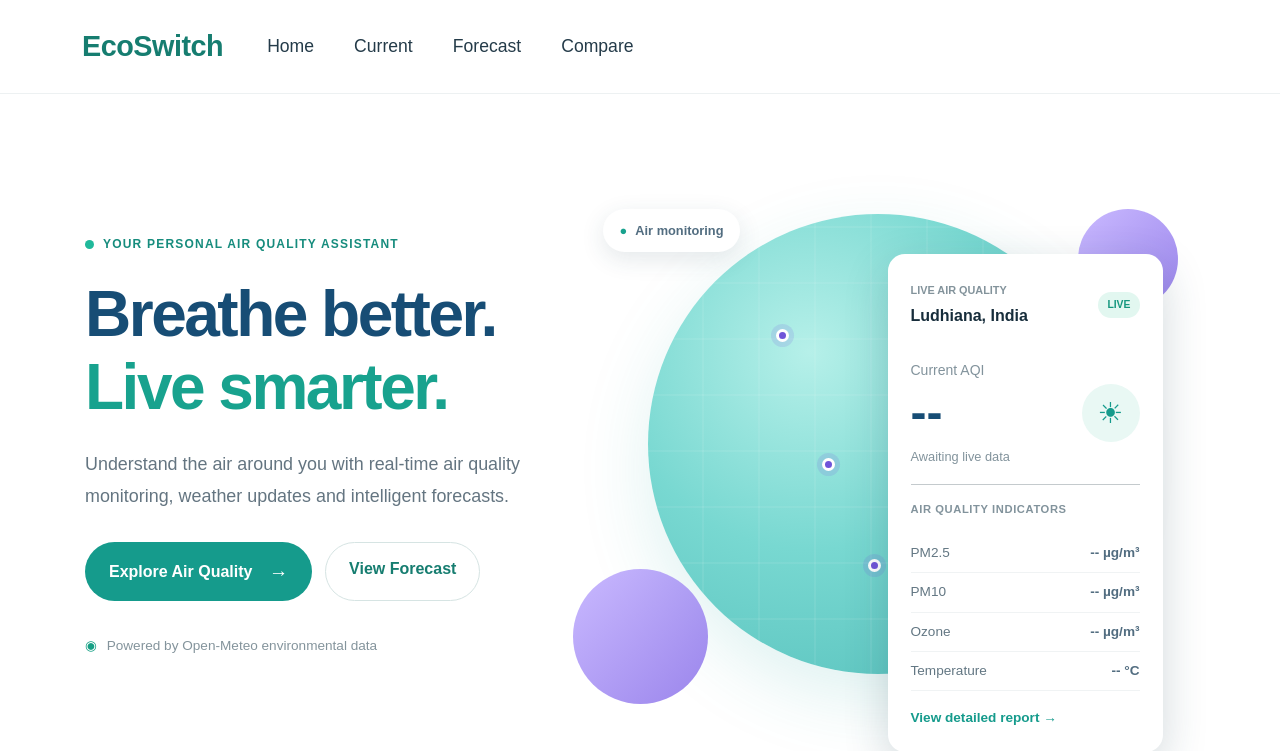
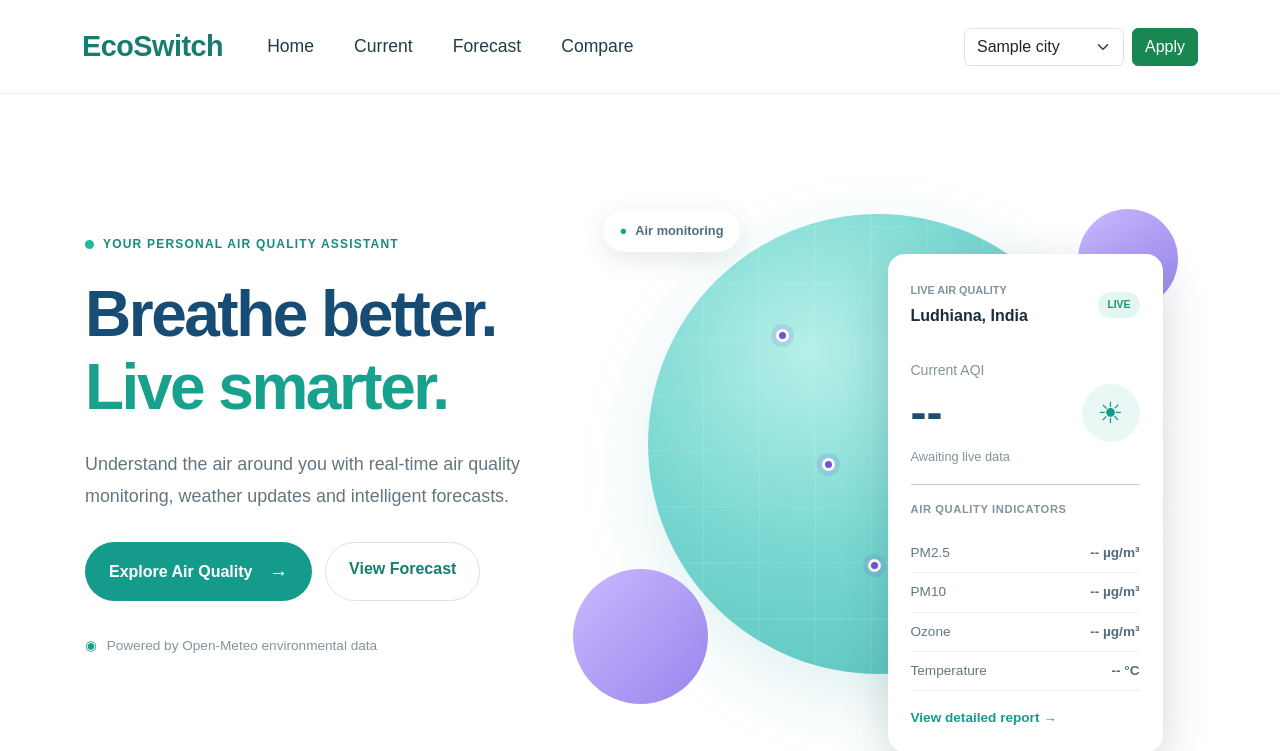
Before and after one commit to Samarthh2601/AirPulse, a FastAPI app: template templates/home.html in a window 1280 px wide. Shown: the top 751 px of the page. Run offline with FastAPI, Linux system fonts and the light colour scheme; the template is opened without the code that fills it: most values are stand-ins (such as "Sample title", 1, 10 or a date in 2020).

Commit message:
added dynamic selection

```diff
--- a/main.py
+++ b/main.py
@@ -1,7 +1,8 @@
-from fastapi import FastAPI, Request
+from fastapi import FastAPI, Request, Form
 from fastapi.templating import Jinja2Templates
 from fastapi.staticfiles import StaticFiles
-from services import get_current_json, get_preds_df, get_aqi_category, create_forecast_graph
+from fastapi.responses import RedirectResponse
+from services import get_current_json, get_preds_df, get_aqi_category, create_forecast_graph, get_coords, get_aqi_color, CITIES
 import plotly.io as pio
 
 
@@ -16,42 +17,72 @@ app.mount(
 )
 
 
+def get_template_context(request: Request, context=None):
+
+    city = request.cookies.get("selected_city", CITIES[0])
+
+    if city not in CITIES:
+        city = CITIES[0]
+
+    return {
+        "request": request,
+        "cities": CITIES,
+        "selected_city": city,
+        **(context or {})
+    }
+
+
 @app.get("/")
 def home(request: Request):
     return templates.TemplateResponse(
         request=request,
         name="home.html",
-        context={
-            "city": "Ludhiana"
-        }
+        context=get_template_context(request, {})
     )
 
 
 
 @app.get("/current")
 def current(request: Request):
+    city = request.cookies.get(
+        "selected_city",
+        "Ludhiana"
+    )
 
-    air_quality_data, weather_data = get_current_json(30.9, 75.85)
+    lat, lng = get_coords(city)
+
+    air_quality_data, weather_data = get_current_json(lat, lng)
+
     current_aqi = int(air_quality_data["us_aqi"])
+    aqi_color = get_aqi_color(current_aqi)
+
     aqi_category = get_aqi_category(current_aqi)
 
 
     return templates.TemplateResponse(
         request=request,
         name="current.html",
-        context={
-            "city": "Kolkata",
+        context=get_template_context(request, {
+            "city": city,
             "air": air_quality_data,
             "weather": weather_data,
             "current_aqi": current_aqi,
             "aqi_category": aqi_category,
-        }
+            "aqi_color": aqi_color,
+        })
     )
 
 @app.get("/forecast")
 async def forecast(request: Request):
 
-    df = get_preds_df(22.5675, 88.3700)
+    city = request.cookies.get(
+            "selected_city",
+            "Ludhiana"
+        )
+
+    lat, lng = get_coords(city)
+
+    df = get_preds_df(lat, lng)
 
     # Create graph
     fig = create_forecast_graph(df)
@@ -74,8 +105,32 @@ async def forecast(request: Request):
     return templates.TemplateResponse(
         request=request,
         name="forecast.html",
-        context={
+        context=get_template_context(request, {
             "graph_html": graph_html,
             "weather_summary": weather_summary
-        }
+        })
     )
+
+@app.post("/set-city")
+async def set_city(
+    request: Request,
+    city: str = Form(...),
+    next: str = Form("/")
+):
+    if city not in CITIES:
+        city = CITIES[0]
+
+    response = RedirectResponse(
+        url=next if next.startswith("/") and not next.startswith("//") else "/",
+        status_code=303
+    )
+
+    response.set_cookie(
+        key="selected_city",
+        value=city,
+        max_age=60 * 60 * 24 * 30,
+        httponly=True,
+        samesite="lax"
+    )
+
+    return response
--- a/services/__init__.py
+++ b/services/__init__.py
@@ -1,2 +1,3 @@
 from .forecast_graph import create_forecast_graph
-from .get_predictions import get_aqi_category, get_current_json, get_preds_df
+from .api_handler import get_aqi_category, get_current_json, get_preds_df, get_aqi_color
+from .cities import get_data, get_coords, CITIES
--- a/static/css/style.css
+++ b/static/css/style.css
@@ -835,6 +835,7 @@ a {
 .aqi-circle-container {
     text-align: center;
     flex: 0 0 42%;
+    color: var(--aqi-color);
 }
 
 .aqi-circle {
@@ -848,6 +849,18 @@ a {
     justify-content: center;
     flex-direction: column;
     margin: auto;
+
+
+    border: 13px solid var(--aqi-color);
+
+    box-shadow:
+        0 0 0 9px color-mix(
+            in srgb,
+            var(--aqi-color) 15%,
+            transparent
+        );
+
+
 }
 
 .aqi-circle span {
--- a/templates/base.html
+++ b/templates/base.html
@@ -69,8 +69,36 @@
                 </ul>
 
             </div>
+            <form action="/set-city" method="POST"
+      class="d-flex align-items-center gap-2">
+
+    <input type="hidden"
+           name="next"
+           value="{{ request.url.path }}">
+
+    <select name="city" class="form-select"
+            style="width: 160px;">
+
+        {% for city in cities %}
+
+        <option value="{{ city }}"
+            {% if city == selected_city %}selected{% endif %}>
+            {{ city }}
+        </option>
+
+        {% endfor %}
+
+    </select>
+
+    <button type="submit" class="btn btn-success">
+        Apply
+    </button>
+
+</form>
         </div>
     </nav>
+
+
 
     <!-- Page Content -->
     {% block content %}
--- a/templates/current.html
+++ b/templates/current.html
@@ -118,7 +118,7 @@
 
                 <!-- AQI Placeholder -->
                 <div class="aqi-circle-container">
-                    <div class="aqi-circle">
+                    <div class="aqi-circle" style="--aqi-color: {{ aqi_color }};">
                         <span>{{ current_aqi }}</span>
                         <small>AQI</small>
                     </div>
```
Also changed, not shown: services/api_handler.py (renamed from services/get_predictions.py, +20 -0 lines), services/cities.py (added, +18 -0 lines), services/in.json.
